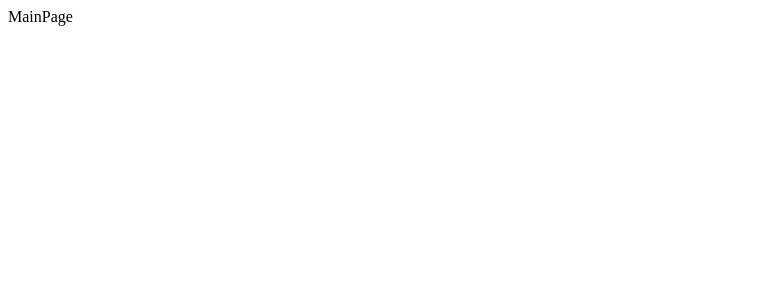
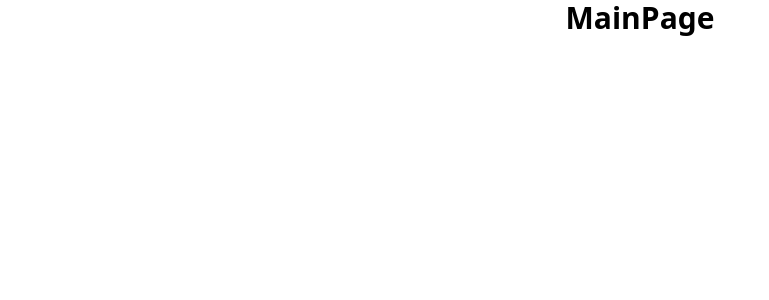
Before and after one commit to pavros9/employees, a React app: page / in a window 1280 px wide. Shown: the top 300 px of the page, without its empty margins (0-769 px from the left). Built offline with nearby package versions, Linux system fonts and the light colour scheme.

Commit message:
Added TailwindCss

```diff
--- a/package.json
+++ b/package.json
@@ -35,12 +35,16 @@
         "husky": "^8.0.0",
         "mini-css-extract-plugin": "^2.7.6",
         "path": "^0.12.7",
+        "postcss": "^8.4.27",
+        "postcss-loader": "^7.3.3",
+        "postcss-preset-env": "^9.1.0",
         "prettier": "3.0.0",
         "sass": "^1.64.1",
         "sass-loader": "^13.3.2",
         "style-loader": "^3.3.3",
         "stylelint": "^15.10.2",
         "stylelint-config-standard-scss": "^10.0.0",
+        "tailwindcss": "^3.3.3",
         "ts-loader": "^9.4.4",
         "ts-node": "^10.9.1",
         "typescript": "^5.1.6",
--- /dev/null
+++ b/postcss.config.js
@@ -0,0 +1,4 @@
+const tailwindcss = require('tailwindcss');
+module.exports = {
+    plugins: ['postcss-preset-env', tailwindcss],
+};
--- a/src/app/App.tsx
+++ b/src/app/App.tsx
@@ -1,4 +1,5 @@
 import './styles/index.scss';
+import './styles/tailwind.css'
 import { AppRouter } from 'app/providers/router';
 
 const App = () => {
--- /dev/null
+++ b/src/app/styles/tailwind.css
@@ -0,0 +1,3 @@
+@tailwind base;
+@tailwind components;
+@tailwind utilities;
--- a/src/pages/MainPage/ui/MainPage.tsx
+++ b/src/pages/MainPage/ui/MainPage.tsx
@@ -1,5 +1,9 @@
 const MainPage = () => {
-    return <div>MainPage</div>;
+    return (
+        <div>
+            <h3 className="text-3xl text-center mb-5 font-bold">MainPage</h3>
+        </div>
+    );
 };
 
 export default MainPage;
--- /dev/null
+++ b/tailwind.config.js
@@ -0,0 +1,8 @@
+/** @type {import('tailwindcss').Config} */
+module.exports = {
+  content: [ "./src/**/*.{js,jsx,ts,tsx}",],
+  theme: {
+    extend: {},
+  },
+  plugins: [],
+}
```
Also changed, not shown: 2 other files (tests, documents, lock files or other folders).
